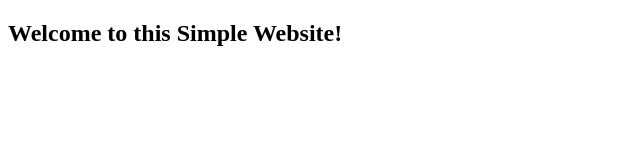
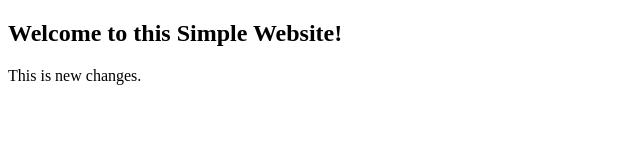
Before and after one commit to Devdoot-Maji/Simple-Web-Page, a plain HTML site: page index.html in a window 1280 px wide. Shown: the whole page, without its empty margins (0-640 px from the left). Drawn offline with Linux system fonts and the light colour scheme.

Commit message:
modified: index page

```diff
--- a/index.html
+++ b/index.html
@@ -8,5 +8,6 @@
 </head>
 <body>
     <h2>Welcome to this Simple Website!</h2>
+    <p>This is new changes.</p>
 </body>
 </html>
```
